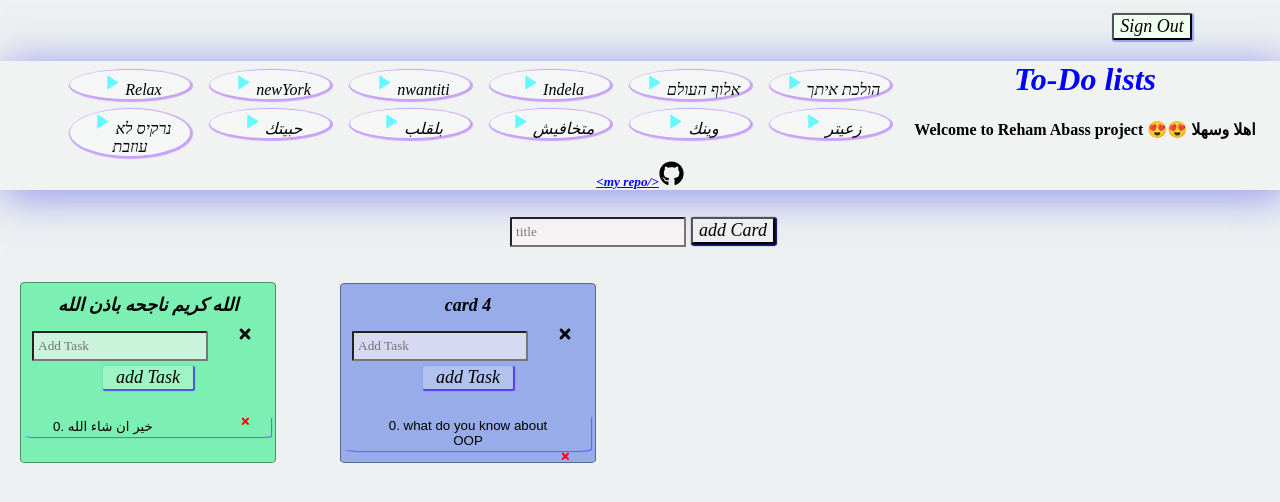
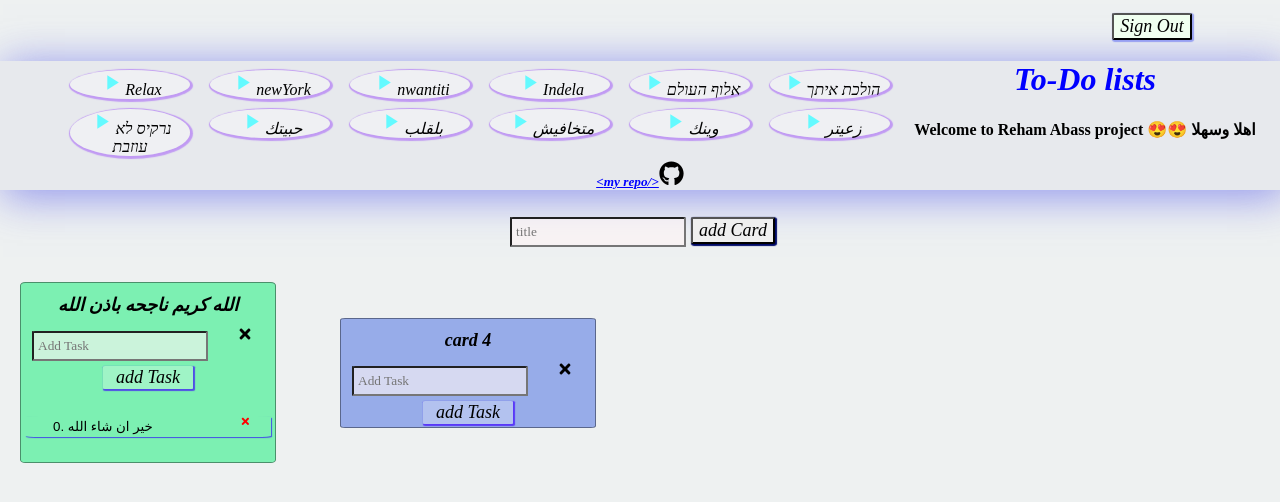
Before and after one commit to rehamAbass/ToDoList-React, a React (Create React App) app: page / in a window 1280 px wide. Shown: the top 502 px of the page. Built offline with nearby package versions, Linux system fonts and the light colour scheme; data requests are answered from the project's data file.

Commit message:
music componengggggggggggggggggggggts

```diff
--- a/db.json
+++ b/db.json
@@ -19,13 +19,7 @@
     {
       "id": 4,
       "title": "card 4",
-      "tasks": [
-        {
-          "id": 1,
-          "completed": false,
-          "text": "what do you know about OOP"
-        }
-      ]
+      "tasks": []
     }
-   ]
+  ]
 }
--- a/src/components/Card/Card.css
+++ b/src/components/Card/Card.css
@@ -18,7 +18,7 @@
     border: 1px solid rgba(0, 0, 0, 0.4);
     transition: transform 0.5s ease-out;
     width: 250px;
-
+    font-weight: 500;
         /* max-height: min-content; */
         /* height: 300px; */
         overflow-y: scroll;
@@ -31,7 +31,7 @@
         width: content;
         /* min-height: max-content; */
         transform: scale(1.5);
-        box-shadow: 1px 1px 16px 10px rgba(81, 20, 100, 0.616);
+        box-shadow: 1px 2px 16px 10px rgba(115, 0, 255, 0.616);
         /* rgba(85, 83, 255 */
     min-height: max-content;
     min-height: min-content;
@@ -39,7 +39,7 @@
     /* font-size: larger;
     font-weight: bolder;
     font-style: italic; */
-    border-radius: 4%;
+    border-radius: 9%;
         height: fit-content;
         /* 300px; */
 
--- a/src/components/Header/Header.jsx
+++ b/src/components/Header/Header.jsx
@@ -5,7 +5,7 @@ const Header = () => {
 
     return (
         <header style={{
-            backgroundColor: "rgba(250,250,250,0.2)",
+            backgroundColor: "rgba(200,200,220,0.2)",
             boxShadow: "5px 5px 40px 2px rgba(105, 110, 235,0.7)"
         }}>
 
--- a/src/components/Music/Song/Song.css
+++ b/src/components/Music/Song/Song.css
@@ -53,5 +53,5 @@
     transform: scale(1.2);
     cursor: pointer;
     border-radius: 100%;
-    box-shadow: 1px 1px 12px 1px rgb(94, 255, 10);
+    box-shadow: 1px 1px 12px 10px rgb(94, 255, 100);
 }
--- a/src/components/Task/Task.css
+++ b/src/components/Task/Task.css
@@ -1,5 +1,5 @@
 .task {
-    box-shadow: 1px 1px 1px rgba(93, 69, 253, 0.8);
+    box-shadow: 1px 1px 1px rgba(38, 0, 255, 0.68);
         border-radius: 6%;
         margin: 2px 2px;
         padding: 0px 20px;
```
